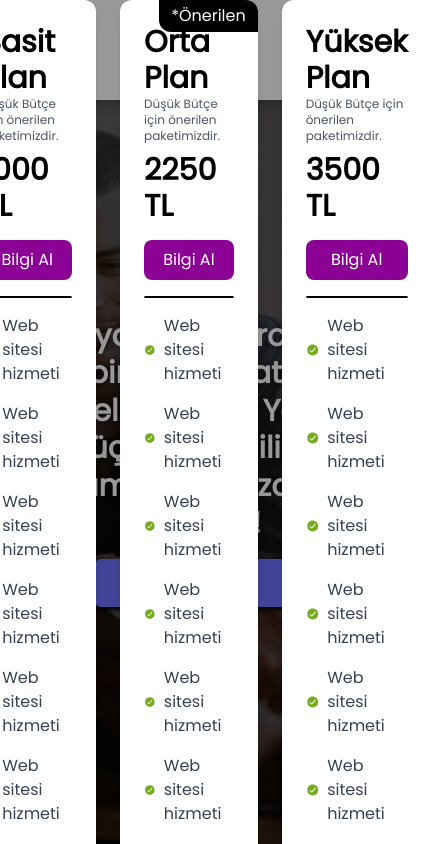
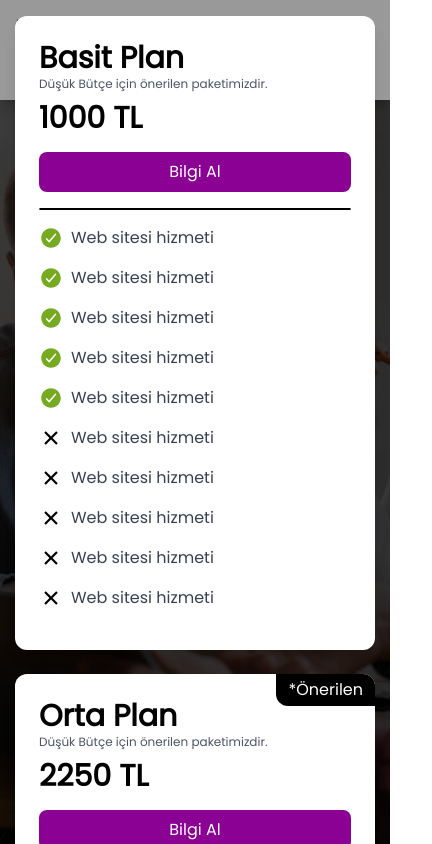
Before and after one commit to vlkngum/moriayazilim, a Next.js app: page / in a window 390 px wide. Both pictures are taken after a click on the button "Teklif Al". Shown: the top 844 px of the page, 432 px wide, since content can reach past the window. Built offline with nearby package versions, Linux system fonts and the light colour scheme.

Commit message:
fiyat modalı responsive oldu

```diff
--- a/src/app/components/components/header_long.tsx
+++ b/src/app/components/components/header_long.tsx
@@ -24,7 +24,7 @@ export default function Header_Short() {
             <FiArrowRight />
           </span>
         </button>
-        {showModal && <PricingTable />}
+        <PricingTable isOpen={showModal} onClose={() => setShowModal(false)} />
       </div>
     </div>
   );
--- a/src/app/components/components/priceModal.tsx
+++ b/src/app/components/components/priceModal.tsx
@@ -1,16 +1,26 @@
 'use client';
-import {useState } from 'react';
+import { IoCheckmarkCircle, IoCloseSharp } from "react-icons/io5";
+import { useEffect, useRef } from "react";
 
-import { IoCheckmarkCircle, IoCloseSharp  } from "react-icons/io5";
-
-export default function PricingTable() {
-
-
-  const [isOpen, setIsOpen] = useState(true);
-
-  const closeModal = () => {
-    setIsOpen(false);
+export default function PricingTable({ isOpen, onClose }: { isOpen: boolean, onClose: () => void }) {
+  const startScrollY = useRef<number | null>(null);
+  useEffect(() => {
+    if (!isOpen) return;
+    startScrollY.current = window.scrollY;
+    const handleScroll = () => {
+      if (startScrollY.current === null) return;
+      const diff = Math.abs(window.scrollY - startScrollY.current);
+      const isMobile = window.innerWidth < 768;
+      const threshold = isMobile ? 1200 : 150;
+      if (diff >= threshold) {
+        onClose();
+      }
     };
+    window.addEventListener("scroll", handleScroll, { passive: true });
+    return () => {
+      window.removeEventListener("scroll", handleScroll);
+    };
+  }, [isOpen, onClose]);
 
   if (!isOpen) return null;
   const plans = [
@@ -35,9 +45,9 @@ export default function PricingTable() {
   ];
 
   return (
-      <div className="fixed top-0 w-full z-50 bg-black/40 min-h-screen flex items-center justify-center gap-6" onClick={closeModal} >
+    <div className="fixed top-0 w-full z-50 bg-black/40 min-h-screen flex flex-col md:flex-row items-center justify-center gap-6 p-4 md:p-0" onClick={onClose}>
       {plans.map((plan, index) => (
-          <div key={index} className="relative bg-white shadow-lg rounded-xl p-6 w-96 gap-6 text-black items-start text-start">
+        <div key={index} className="relative bg-white shadow-lg rounded-xl p-6 w-90 gap-6 text-black items-start text-start">
           {plan.recommended && (
             <div className="absolute top-0 right-0 bg-black text-white text-md px-3 py-1 rounded-tr-xl rounded-bl-xl">
               *Önerilen
@@ -54,9 +64,9 @@ export default function PricingTable() {
             {plan.features.map((feature, idx) => (
               <li key={idx} className="flex items-center gap-2 text-gray-700 mb-4">
                 {feature ? (
-                    <IoCheckmarkCircle color="#76AA20" className="text-2xl"/>
+                  <IoCheckmarkCircle color="#76AA20" className="text-2xl" />
                 ) : (
-                    <IoCloseSharp color="#000000" className="text-2xl"/>
+                  <IoCloseSharp color="#000000" className="text-2xl" />
                 )}
                 Web sitesi hizmeti
               </li>
```
Lines whose indentation alone changed are shown as unchanged.
